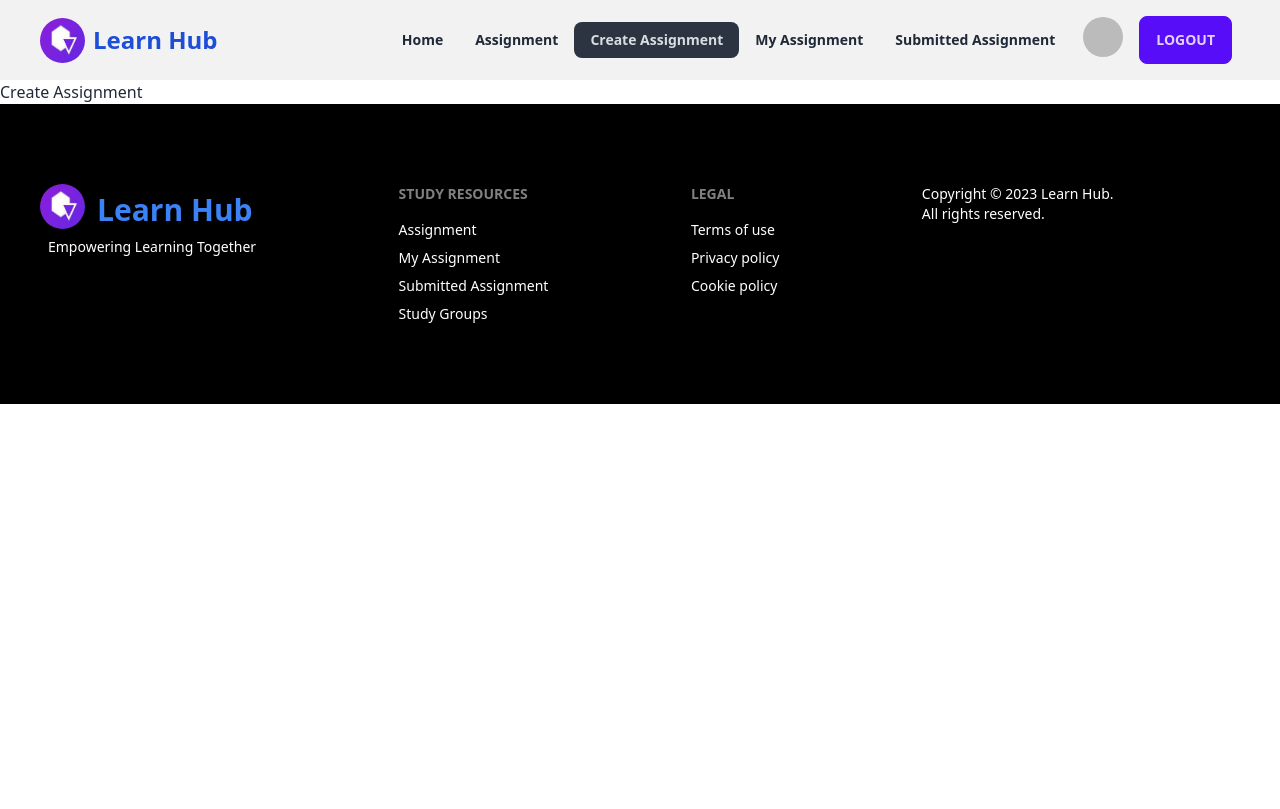
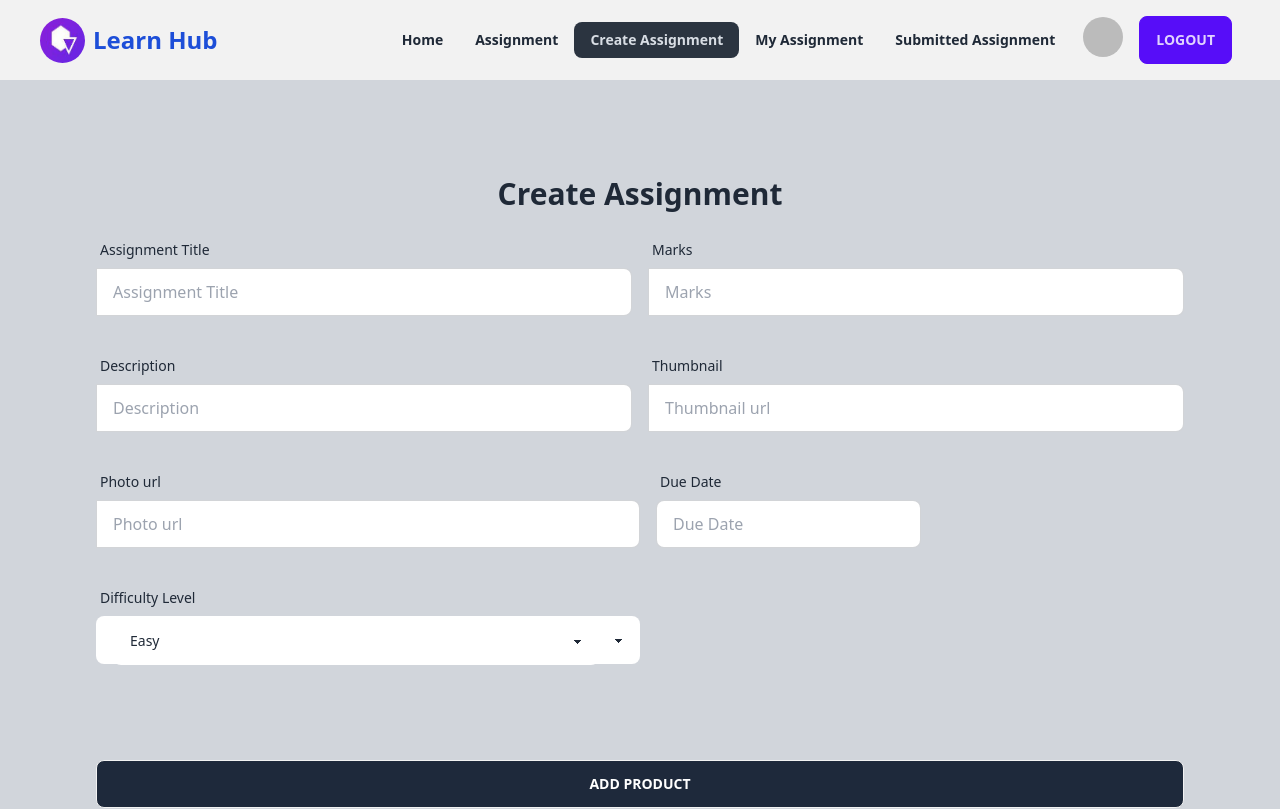
Before and after one commit to Nazmul5691/online-group-study-client-side, a React (Vite) app: page /createAssignment in a window 1280 px wide. Shown: the top 809 px of the page. Built offline with nearby package versions, Linux system fonts and the light colour scheme; no server answers; sample sign-in values are in the browser's storage.

Commit message:
implement react datepicker

```diff
--- a/package.json
+++ b/package.json
@@ -14,6 +14,7 @@
     "localforage": "^1.10.0",
     "match-sorter": "^6.3.1",
     "react": "^18.2.0",
+    "react-datepicker": "^4.21.0",
     "react-dom": "^18.2.0",
     "react-router-dom": "^6.18.0",
     "sort-by": "^1.2.0",
--- a/src/pages/Assignment/Assignment.jsx
+++ b/src/pages/Assignment/Assignment.jsx
@@ -3,7 +3,7 @@
 const Assignment = () => {
     return (
         <div>
-            <h2>assignment page</h2>
+
         </div>
     );
 };
--- a/src/pages/CreateAssignment/CreateAssignment.jsx
+++ b/src/pages/CreateAssignment/CreateAssignment.jsx
@@ -1,11 +1,144 @@
+import  { useState } from 'react';
+import DatePicker from 'react-datepicker';
+import 'react-datepicker/dist/react-datepicker.css';
+import Swal from 'sweetalert2';
+
+const CreateAssignment = () => {
+  const [dueDate, setDueDate] = useState(null);
+
+  const handleCreateAssignment = (event) => {
+    event.preventDefault();
+
+    const form = event.target;
+    const name = form.name.value;
+    const marks = form.marks.value;
+    const description = form.description.value;
+    const thumbnail = form.thumbnail.value;
+    const difficultyLevel = form.difficultyLevel.value;
+    const photo = form.photo.value;
+
+    const newProduct = { name, marks, description, thumbnail, dueDate, difficultyLevel, photo };
+    console.log(newProduct);
+
+    // Send data to the server (you can adapt this to your server setup)
+    fetch('http://localhost:5000/createAssignment', {
+      method: 'POST',
+      headers: {
+        'Content-Type': 'application/json',
+      },
+      body: JSON.stringify(newProduct),
+    })
+      .then((res) => res.json())
+      .then((data) => {
+        console.log(data);
+        if (data.insertedId) {
+          Swal.fire({
+            title: 'Success!',
+            text: 'Product added successfully',
+            icon: 'success',
+            confirmButtonText: 'Cool',
+          });
+        }
+      });
+  };
+
+  return (
+    <div>
+      <div className="bg-gray-300 p-24">
+        <h2 className="text-3xl font-extrabold text-center mb-5">Create Assignment</h2>
+        <form onSubmit={handleCreateAssignment}>
+          <div className="md:flex mb-8">
+            <div className="form-control md:w-1/2">
+              <label className="label">
+                <span className="label-text">Assignment Title</span>
+              </label>
+              <label className="input-group">
+                <input type="text" placeholder="Assignment Title" name="name" className="input input-bordered w-full" />
+              </label>
+            </div>
+
+            <div className="form-control md:w-1/2 ml-4">
+              <label className="label">
+                <span className="label-text">Marks</span>
+              </label>
+              <label className="input-group">
+                <input type="text" placeholder="Marks" name="marks" className="input input-bordered w-full" />
+              </label>
+            </div>
+          </div>
+
+          <div className="md:flex mb-8">
+            <div className="form-control md:w-1/2 ">
+              <label className="label">
+                <span className="label-text">Description</span>
+              </label>
+              <label className="input-group">
+                <input type="text" placeholder="Description" name="description" className="input input-bordered w-full" />
+              </label>
+            </div>
+
+            <div className="form-control md:w-1/2  ml-4">
+              <label className="label">
+                <span className="label-text">Thumbnail</span>
+              </label>
+              <label className="input-group">
+                <input type="text" placeholder="Thumbnail url" name="thumbnail" className="input input-bordered w-full" />
+              </label>
+            </div>
+          </div>
+
+          <div className="md:flex mb-8">
+        <div className="form-control md:w-1/2 ">
+                <label className="label">
+                <span className="label-text">Photo url</span>
+                </label>
+                <label className="input-group">
+                <input type="text" placeholder="Photo url" name="photo" className="input input-bordered w-full" />
+                </label>
+            </div>
+
+            <div className="form-control ml-4">
+                <label className="label">
+                <span className="label-text">Due Date</span>
+                </label>
+                <label className="input-group">
+                <DatePicker
+                    selected={dueDate}
+                    onChange={(date) => setDueDate(date)}
+                    placeholderText="Due Date"
+                    name="dueDate"
+                    className="input input-bordered w-full"
+                />
+                </label>
+        </div>
+
+</div>
 
 
-const CreateAssignment = () => {
-    return (
-        <div>
-            <h2>Create Assignment</h2>
-        </div>
-    );
+          <div className="md:flex mb-8">
+            <div className="form-control md:w-1/2 mb-16">
+              <label className="label">
+                <span className="label-text">Difficulty Level</span>
+              </label>
+              <label className="select">
+                <select name="difficultyLevel" className="select  w-full">
+                  <option value="easy">Easy</option>
+                  <option value="medium">Medium</option>
+                  <option value="hard">Hard</option>
+                </select>
+              </label>
+            </div>
+          </div>
+
+          <input
+            type="submit"
+            value="Add Product"
+            className="bg-slate-800 text-white hover:bg-slate-600 btn btn-block"
+          />
+        </form>
+      </div>
+    </div>
+  );
 };
 
 export default CreateAssignment;
--- a/src/pages/Home/Features.jsx
+++ b/src/pages/Home/Features.jsx
@@ -7,7 +7,7 @@ const Features = () => {
     const [features, setFeatures] = useState([])
 
     useEffect( () =>{
-        fetch('features.json')
+        fetch('http://localhost:5000/features')
         .then(res => res.json())
         .then(data => setFeatures(data))
     },[])
```
Also changed, not shown: public/features.json (+0 -27 lines), 2 other files (tests, documents, lock files or other folders).
